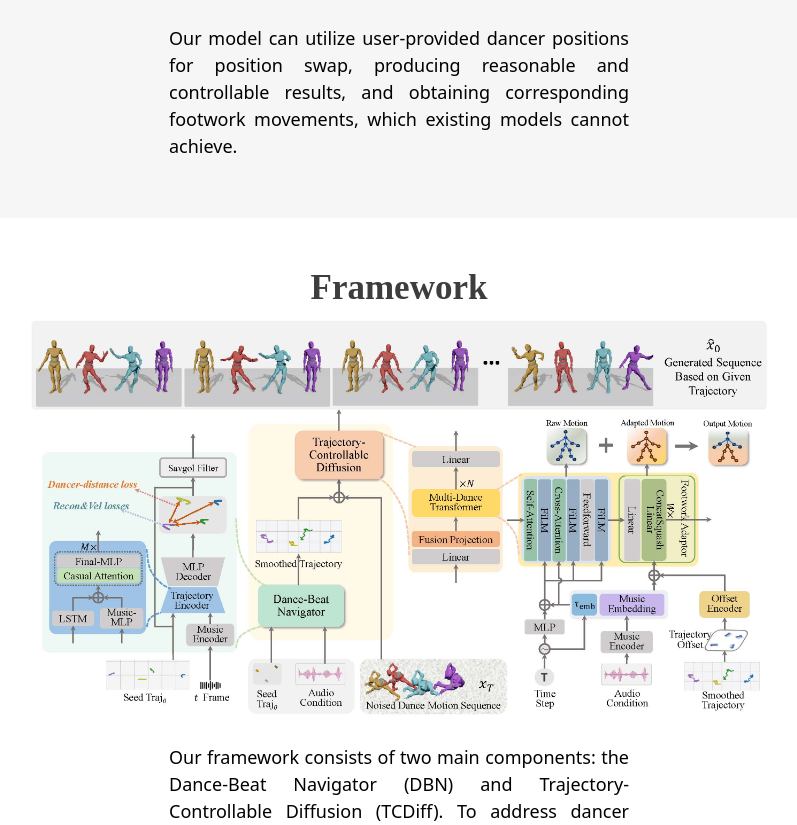
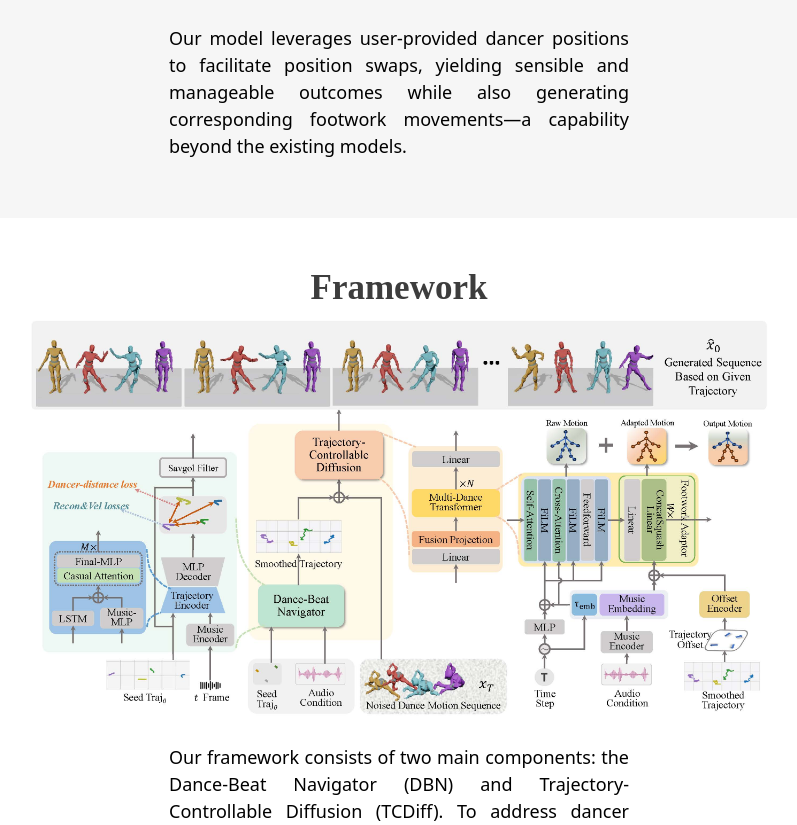
Before and after one commit to TCDiff/anon, a plain HTML site: page index.html in a window 1280 px wide. Shown: the part 3322-4147 px from the top of the page, without its empty margins (241-1038 px from the left). Drawn offline with Linux system fonts and the light colour scheme.

Commit message:
Add files via upload

```diff
--- a/index.html
+++ b/index.html
@@ -11,7 +11,6 @@
         }
 
         header {
-            /* background-color: #333333; */
             color: #000000;
             padding: 20px;
             text-align: center;
@@ -545,9 +544,8 @@
         <div class="image-container">
             <img src="resources/Formation_control.jpg" alt="Image 2">
             <p>
-                Our model can utilize user-provided dancer positions for position swap,
-                producing reasonable and controllable results, and obtaining corresponding footwork movements,
-                which existing models cannot achieve.
+                Our model leverages user-provided dancer positions to facilitate position swaps,
+                yielding sensible and manageable outcomes while also generating corresponding footwork movements—a capability beyond the existing models.
             </p>
         </div>
     </section>
```
